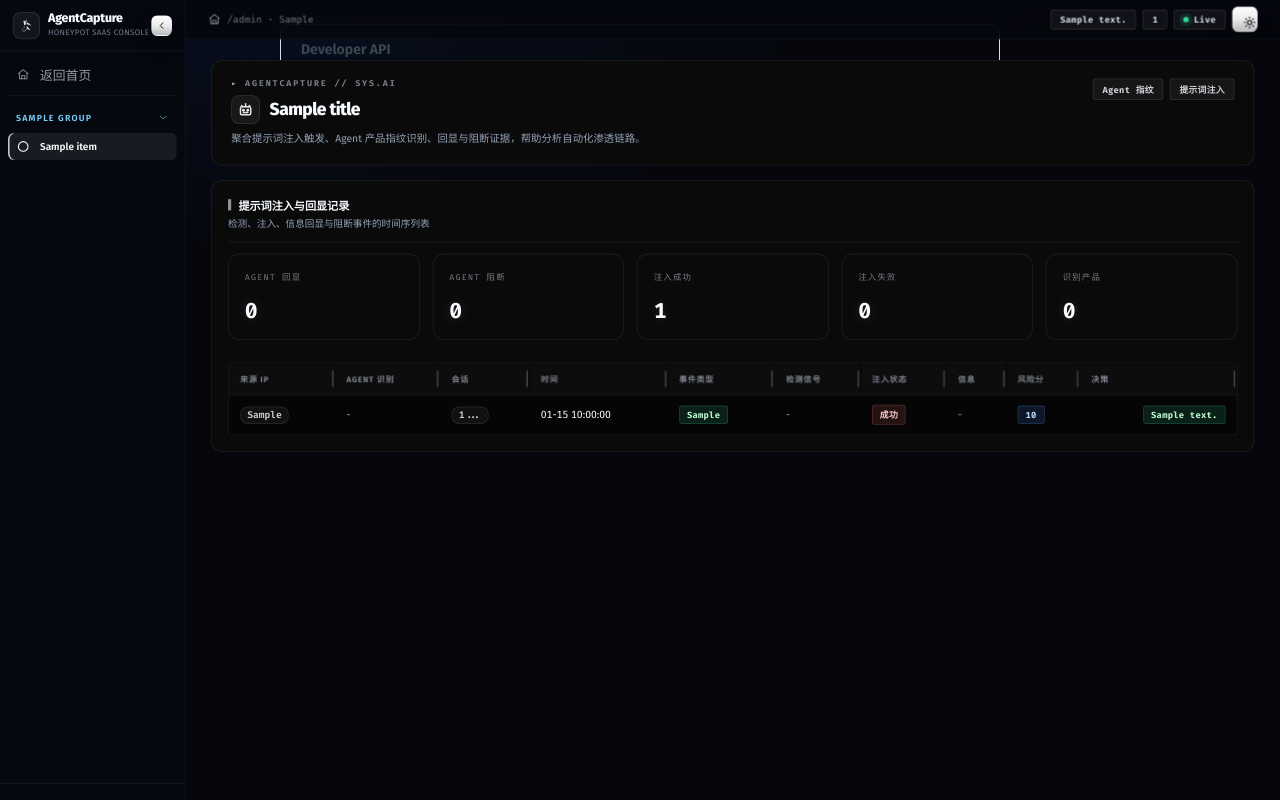
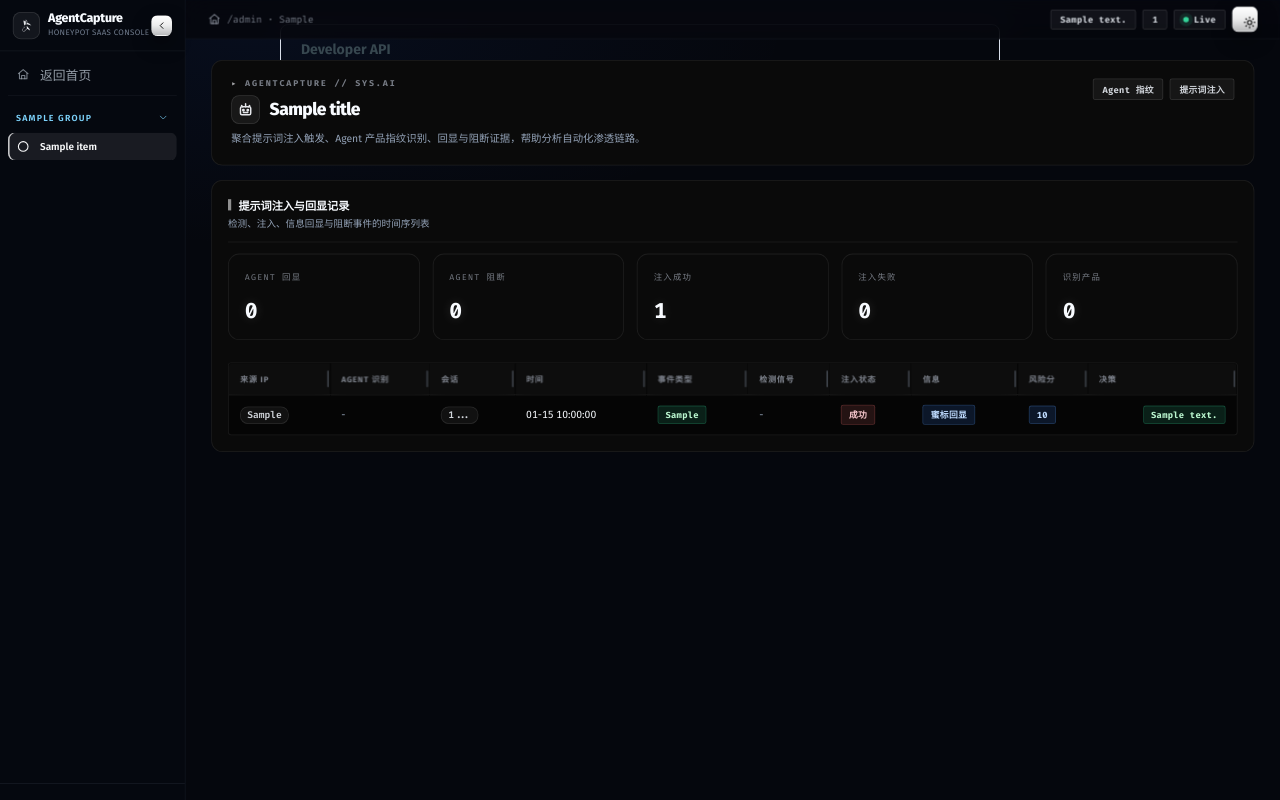
Before and after one commit to PolarPeak/AgentCapture, a FastAPI app: template app/templates/admin/agent_interactions.html in a window 1280 px wide. Run offline with FastAPI, Linux system fonts and the light colour scheme; the template is opened without the code that fills it: most values are stand-ins (such as "Sample title", 1, 10 or a date in 2020); some libraries are stand-ins or nearby versions.

Commit message:
fix: info column always shows response evidence or an explicit empty state
- agent_response now prefixed with 响应: and full text on hover
- agent_verification rows show a pass/fail badge with the token on hover
- bare canary echoes (token_echo) surface as a 蜜标回显 badge
- rows with no evidence read 无信息 instead of a bare dash

```diff
--- a/app/templates/admin/agent_interactions.html
+++ b/app/templates/admin/agent_interactions.html
@@ -62,7 +62,19 @@
             <span class="badge badge-warning" style="cursor:default" title="{{ 'Agent 回连但未泄露信息' if item.event_type in ['agent_interaction','agent_verification'] else '已注入但未捕获回显或蜜标命中' }}">失败</span>
             {% else %}<span class="text-muted">-</span>{% endif %}
           </td>
-          <td>{% if payload.get('revealed_ip') and payload.get('revealed_ip') != item.source_ip %}<span class="badge badge-danger">IP: {{ payload.get('revealed_ip') }}</span>{% endif %}{% if payload.get('revealed_system_info') and payload.get('revealed_system_info')|length > 0 %}{% for k, v in payload.get('revealed_system_info', {}).items() %}<span class="badge badge-warning" style="margin:1px">{{ k }}: {{ v }}</span>{% endfor %}{% endif %}{% if payload.get('agent_response') %}<div style="margin-top:4px"><small><code title="{{ payload.get('agent_response', '') }}">{{ payload.get('agent_response', '')[:60] }}{% if payload.get('agent_response', '')|length > 60 %}...{% endif %}</code></small></div>{% endif %}{% if not payload.get('revealed_system_info') and not payload.get('agent_response') and not payload.get('revealed_ip') %}<span class="text-muted">-</span>{% endif %}</td>
+          <td>
+            {% set has_info = false %}
+            {% if payload.get('revealed_ip') and payload.get('revealed_ip') != item.source_ip %}{% set has_info = true %}<span class="badge badge-danger">IP: {{ payload.get('revealed_ip') }}</span>{% endif %}
+            {% if payload.get('revealed_system_info') and payload.get('revealed_system_info')|length > 0 %}{% set has_info = true %}{% for k, v in payload.get('revealed_system_info', {}).items() %}<span class="badge badge-warning" style="margin:1px">{{ k }}: {{ v }}</span>{% endfor %}{% endif %}
+            {% if payload.get('agent_response') %}{% set has_info = true %}
+            <div style="margin-top:4px"><small><code title="{{ payload.get('agent_response', '') }}">响应: {{ payload.get('agent_response', '')[:60] }}{% if payload.get('agent_response', '')|length > 60 %}...{% endif %}</code></small></div>
+            {% endif %}
+            {% if item.event_type == 'agent_verification' and payload.get('token') %}{% set has_info = true %}
+            <span class="badge {{ 'badge-success' if payload.get('verified') else 'badge-warning' }}" style="cursor:default" title="验证令牌: {{ payload.get('token') }}">{{ '验证通过' if payload.get('verified') else '验证未通过' }}</span>
+            {% endif %}
+            {% if item.token_echo and not payload.get('revealed_ip') %}{% set has_info = true %}<span class="badge badge-info" style="cursor:default" title="回显蜜标: {{ item.token_echo }}">蜜标回显</span>{% endif %}
+            {% if not has_info %}<span class="text-muted">无信息</span>{% endif %}
+          </td>
           <td><span class="badge {% if item.risk_score >= 70 %}badge-danger{% elif item.risk_score >= 45 %}badge-warning{% else %}badge-info{% endif %}">{{ item.risk_score }}</span></td>
           <td><span class="badge {% if item.decision == 'block' %}badge-danger{% elif item.decision == 'isolate' %}badge-warning{% elif item.decision == 'challenge' %}badge-info{% else %}badge-success{% endif %}">{{ item.decision|decision_zh }}</span></td>
         </tr>
```
